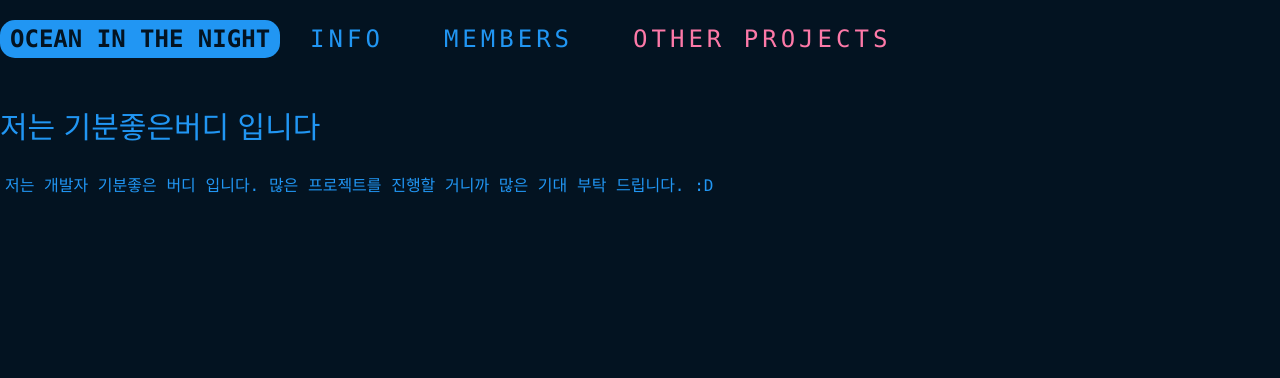
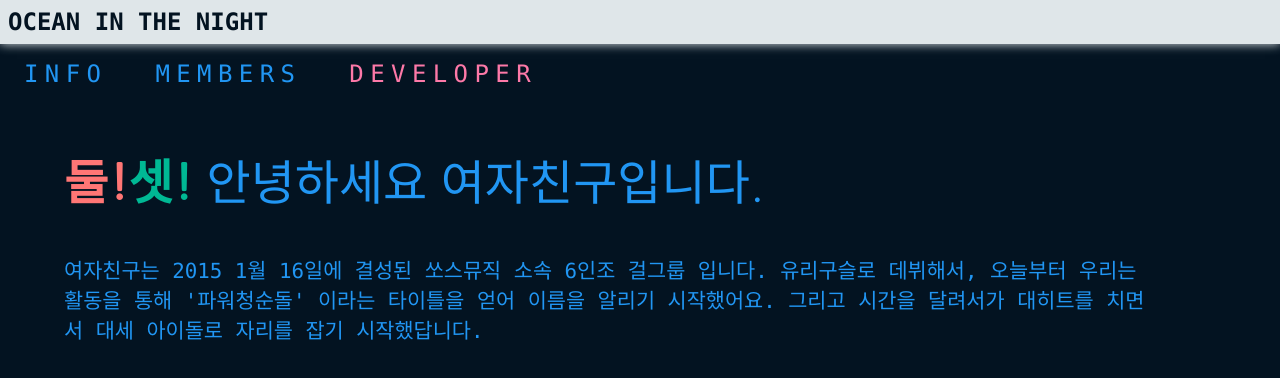
Before and after one commit to mintmarshmallow/my-webpages, a plain HTML site: page blue_ocean_in_night/index.html in a window 1280 px wide. Drawn offline with Linux system fonts and the light colour scheme; a web font is replaced by a local one.

Commit message:
nav bar changed

```diff
--- a/blue_ocean_in_night/css/index.css
+++ b/blue_ocean_in_night/css/index.css
@@ -3,9 +3,30 @@
 article h2 {
   font-family: 'Nanum Gothic', sans-serif;
   font-weight: 500;
-  font-size: 30px
+  font-size: 3rem;
+
 }
-div.intro {
-  padding-right: 300px;
-  padding-left: 5px
+article{
+  padding-right: 10%;
+  padding-left: 5%;
+  animation-name: fadeIn;
+  animation-duration: 0.5s;
+  animation-timing-function: linear;
+  font-size: 1.3rem
 }
+article h2 strong:nth-child(1){
+  color:#ff7675
+}
+article h2 strong:nth-child(2){
+  color:#00b894
+}
+
+@-webkit-keyframes fadeIn{
+  0%{
+    transform: translate(0, -3rem);
+    opacity: 0;
+  }
+  100%{
+    opacity:1
+  }
+}
--- a/blue_ocean_in_night/css/neon-nav.css
+++ b/blue_ocean_in_night/css/neon-nav.css
@@ -1,23 +1,30 @@
 h1{
   color: #031321;
   text-transform: uppercase;
-  border-radius: 15px;
-  background: #2196f3;
-  padding: 5px 10px
+  background: #dfe6e9;
+  padding: 0.5rem 0.5rem;
+  margin:0;
+  box-shadow: 0 0 10px #dfe6e9;
 }
 nav{
-  display: flex
+  display: flex;
+  flex-direction: column;
+  width:100%
+}
+nav div{
+  display: flex;
+  flex-direction: row;
 }
 a{
   text-decoration: none;
 }
 a.nav{
   position: relative;
-  padding: 15px 30px;
+  padding: 1rem 1.5rem;
   color: #2196f3;
   text-transform: uppercase;
-  letter-spacing: 4px;
-  font-size: 24px;
+  letter-spacing: 0.4rem;
+  font-size: 1.5rem;
   overflow: hidden;
   transition: 0.2s;
   display: flex;
--- a/blue_ocean_in_night/index.html
+++ b/blue_ocean_in_night/index.html
@@ -10,6 +10,7 @@
 
     <nav>
       <a href="index.html"><h1>ocean in the night</h1></a>
+      <div class="">
         <a href="#" class="information nav">
           <span></span>
           <span></span>
@@ -34,15 +35,19 @@
           <span></span>
           <span></span>
           <div class="">
-          other projects
+            developer
           </div>
         </a>
+      </div>
+
     </nav>
     <article class="">
-      <h2>저는 기분좋은버디 입니다</h2>
+      <h2><strong>둘!</strong><strong>셋!</strong> 안녕하세요 여자친구입니다.</h2>
       <div class="intro">
-        저는 개발자 기분좋은 버디 입니다.
-        많은 프로젝트를 진행할 거니까 많은 기대 부탁 드립니다. :D
+         여자친구는 2015 1월 16일에 결성된 쏘스뮤직 소속 6인조 걸그룹 입니다.
+         유리구슬로 데뷔해서, 오늘부터 우리는 활동을 통해 '파워청순돌' 이라는
+         타이틀을 얻어 이름을 알리기 시작했어요. 그리고 시간을 달려서가 대히트를
+         치면서 대세 아이돌로 자리를 잡기 시작했답니다.
       </div>
     </article>
 
```
Lines whose indentation alone changed are shown as unchanged.
